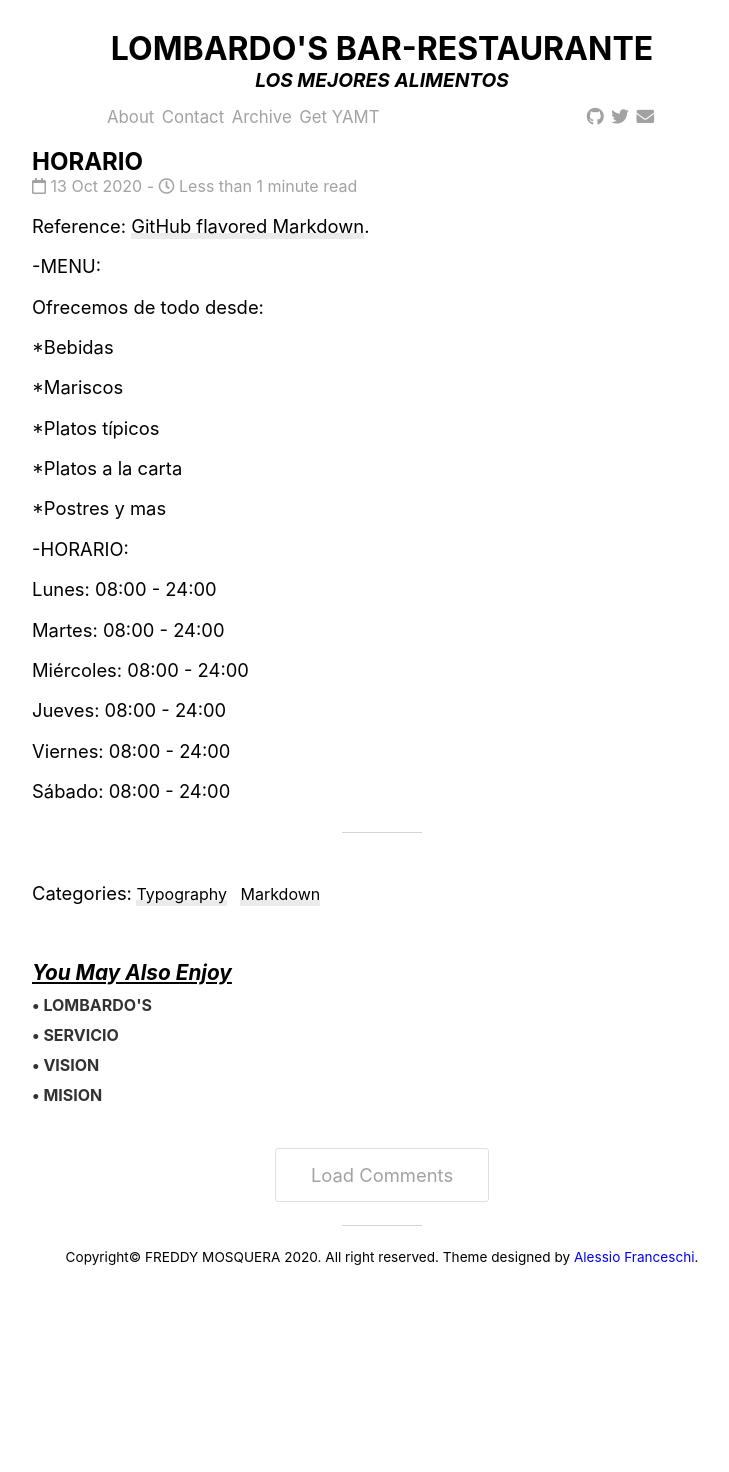
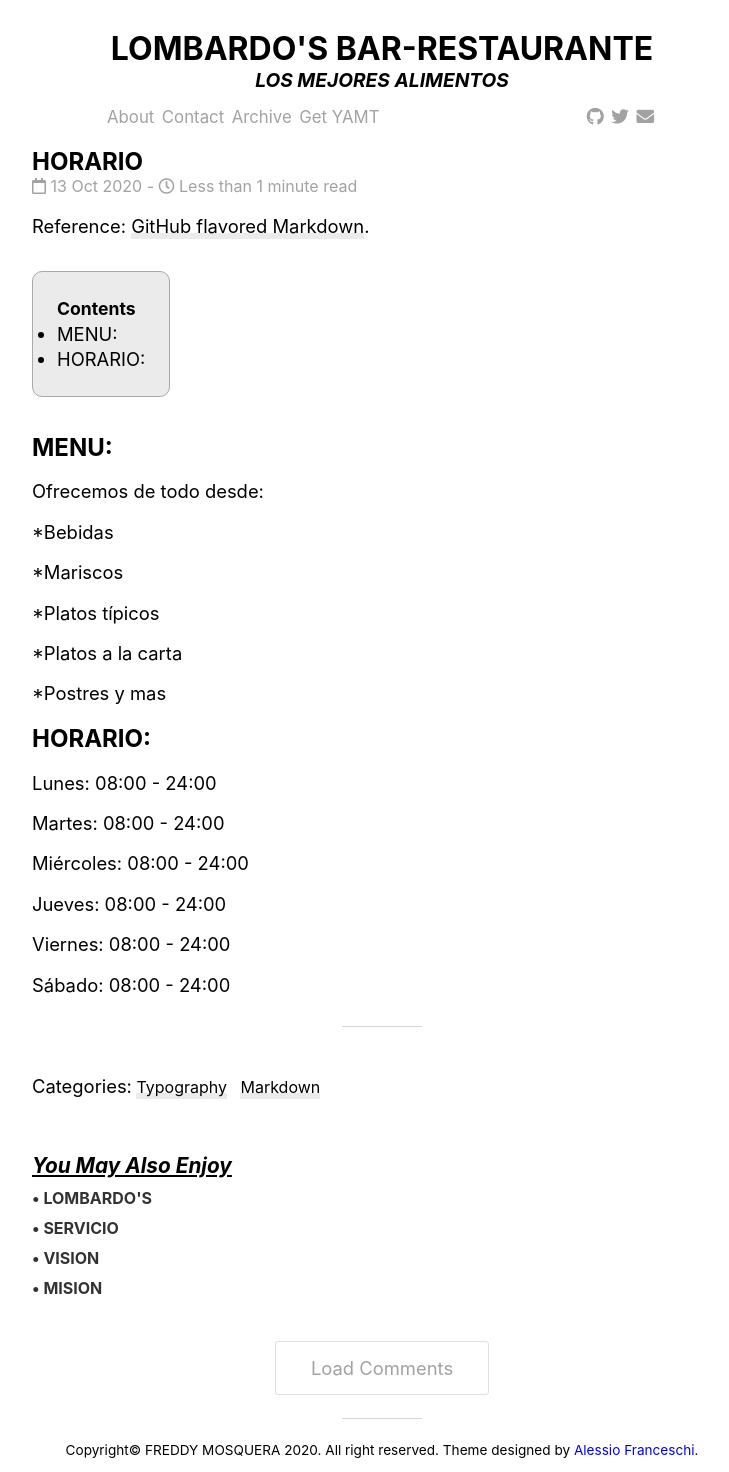
Before and after one commit to FreddySTJR/PROJ-SO-2, a Jekyll site: the page built from _posts/2020-10-13-HORARIO.md, in a window 1280 px wide. Shown: the whole page, without its empty margins (258-987 px from the left). Built offline with Jekyll 4.4.1, drawn with Linux system fonts in a browser that asks for light colours; nearby versions of some CDN libraries; before the commit the page ends 1279 px from its top, so only the background shows below that.

Commit message:
Update 2020-10-13-HORARIO.md

```diff
--- a/_posts/2020-10-13-HORARIO.md
+++ b/_posts/2020-10-13-HORARIO.md
@@ -12,7 +12,7 @@ Reference: [GitHub flavored Markdown](https://help.github.com/en/github/writing-
 {:toc}
 
 
--MENU:
+## MENU:
 
 Ofrecemos de todo desde:
 
@@ -28,7 +28,7 @@ Ofrecemos de todo desde:
 
 
 
--HORARIO:
+## HORARIO:
 
 Lunes: 08:00 - 24:00
 
```
